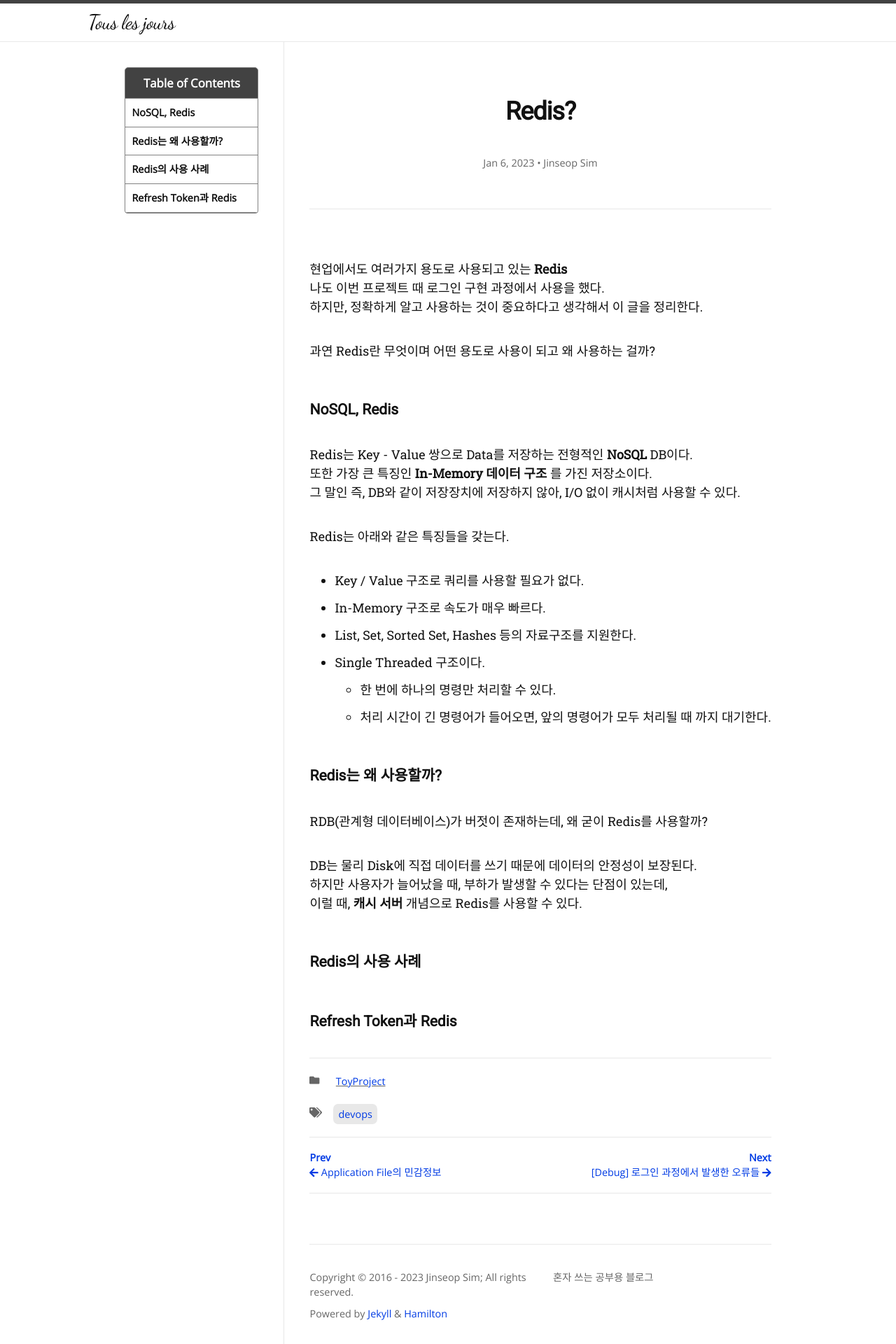
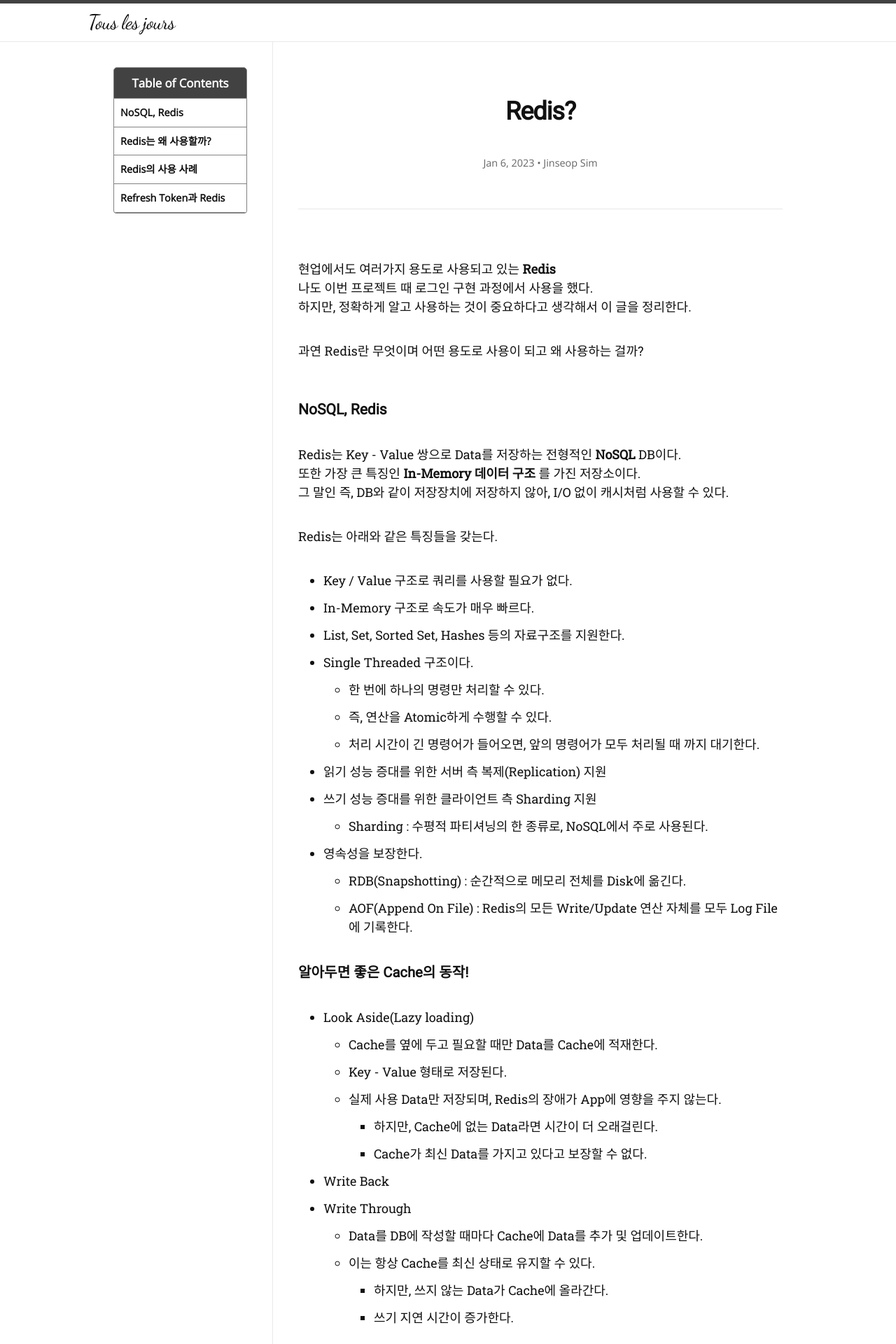
Before and after one commit to Jinseop-Sim/Jinseop-Sim.github.io, a Jekyll site: the page built from _posts/2023-01-06-redis.md, in a window 1280 px wide. Shown: the top 1920 px of the page at 70% size. Built offline with Jekyll 4.4.1, drawn with Linux system fonts in a browser that asks for light colours; nearby versions of some CDN libraries; some web fonts are replaced; some of the changed text lies outside the part shown.

Commit message:
글 내용 추가

```diff
--- a/_posts/2023-01-06-redis.md
+++ b/_posts/2023-01-06-redis.md
@@ -24,7 +24,28 @@
 - List, Set, Sorted Set, Hashes 등의 자료구조를 지원한다.
 - Single Threaded 구조이다.
   - 한 번에 하나의 명령만 처리할 수 있다.
+  - 즉, 연산을 Atomic하게 수행할 수 있다.
   - 처리 시간이 긴 명령어가 들어오면, 앞의 명령어가 모두 처리될 때 까지 대기한다.
+- 읽기 성능 증대를 위한 서버 측 복제(Replication) 지원
+- 쓰기 성능 증대를 위한 클라이언트 측 Sharding 지원
+  - Sharding : 수평적 파티셔닝의 한 종류로, NoSQL에서 주로 사용된다.
+- 영속성을 보장한다.
+  - RDB(Snapshotting) : 순간적으로 메모리 전체를 Disk에 옮긴다.
+  - AOF(Append On File) : Redis의 모든 Write/Update 연산 자체를 모두 Log File에 기록한다.
+
+#### 알아두면 좋은 Cache의 동작!
+- Look Aside(Lazy loading)
+  - Cache를 옆에 두고 필요할 때만 Data를 Cache에 적재한다.
+  - Key - Value 형태로 저장된다.
+  - 실제 사용 Data만 저장되며, Redis의 장애가 App에 영향을 주지 않는다.
+    - 하지만, Cache에 없는 Data라면 시간이 더 오래걸린다.
+    - Cache가 최신 Data를 가지고 있다고 보장할 수 없다.
+- Write Back
+- Write Through
+  - Data를 DB에 작성할 때마다 Cache에 Data를 추가 및 업데이트한다.
+  - 이는 항상 Cache를 최신 상태로 유지할 수 있다.
+    - 하지만, 쓰지 않는 Data가 Cache에 올라간다.
+    - 쓰기 지연 시간이 증가한다.
 
 ### Redis는 왜 사용할까?
 RDB(관계형 데이터베이스)가 버젓이 존재하는데, 왜 굳이 Redis를 사용할까?
@@ -34,5 +55,30 @@
 이럴 때, __캐시 서버__ 개념으로 Redis를 사용할 수 있다.
 
 ### Redis의 사용 사례
+1. 좋아요 처리하기
+  - 한 사용자가 하나의 댓글에 좋아요를 한 번씩만 할 수 있다.
+  - RDBMS에 구현은 가능하지만, 변경이 자주 발생하는 경우 부하가 발생한다.
+  - __Redis의 Set__ 을 이용해 간단히 구현이 가능하다.
+    - 댓글의 번호를 Key로, 회원 ID를 Value로 추가해주면 간단하다.
+2. 게임의 일일 방문자 수(Unique Visitor) 구하기
+  - Google Analytics 같은 외부 서비스를 이용해도 된다.
+  - __Redis의 비트 연산__ 을 이용하면 간단하게 구현이 가능하다.
+    - 사용자 ID인 비트를 1로 바꾼 뒤, 이후에 __BITCOUNT__ 연산을 통해 구할 수 있다.
+3. 출석 이벤트 구현하기
+  - 2번 사례를 응용하면 출석 이벤트 또한 구현이 가능하다.
+  - 2번 사례를 통해 매일매일 방문자 수를 계산해서 저장할 수 있다.
+    - 그리고, 해당 방문자 수 비트들을 검사하면 매일 출석한 회원 ID 또한 구할 수 있다.
+    - 구해놓은 String 간의 비트를 비교하는 __BITOP__ 연산을 이용할 수 있다.
 
 ### Refresh Token과 Redis
+우리는 로그인을 구현할 때, Access Token과 Refresh Token을 모두 사용했다.
+Access Token을 서버에서 저장을 할 필요가 없는 반면에,
+이후 AT 재발급을 위해 검증 요소로 사용할 Refresh Token은 서버가 저장을 해야 한다.
+
+만약 그냥 RDB에 RT를 저장을 한다면 어떻게 될까?
+RT 또한 유효 기간이 존재하기 때문에, 주기적 만료 처리가 번거롭다.
+그리고 DB에 대한 접근은 속도가 느린 편이기 때문에, 부하가 발생할 수 있다.
+
+하지만 Redis를 사용한다면 어떨까?
+Data에 대한 유효 기간을 설정할 수 있어서, 자동으로 만료시킬 수 있다.
+또한 In-Memory 구조의 저장소이기 때문에 접근 시간이 매우 빠르다!
```
